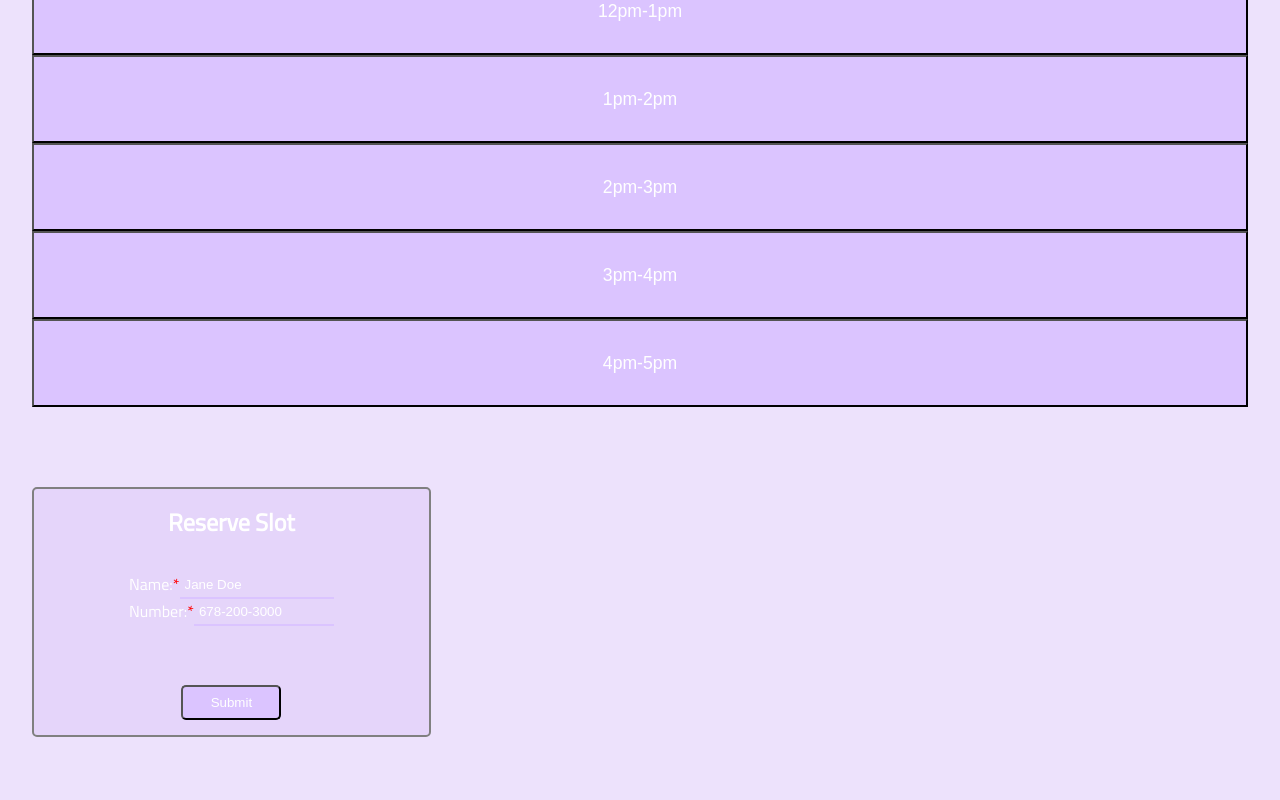
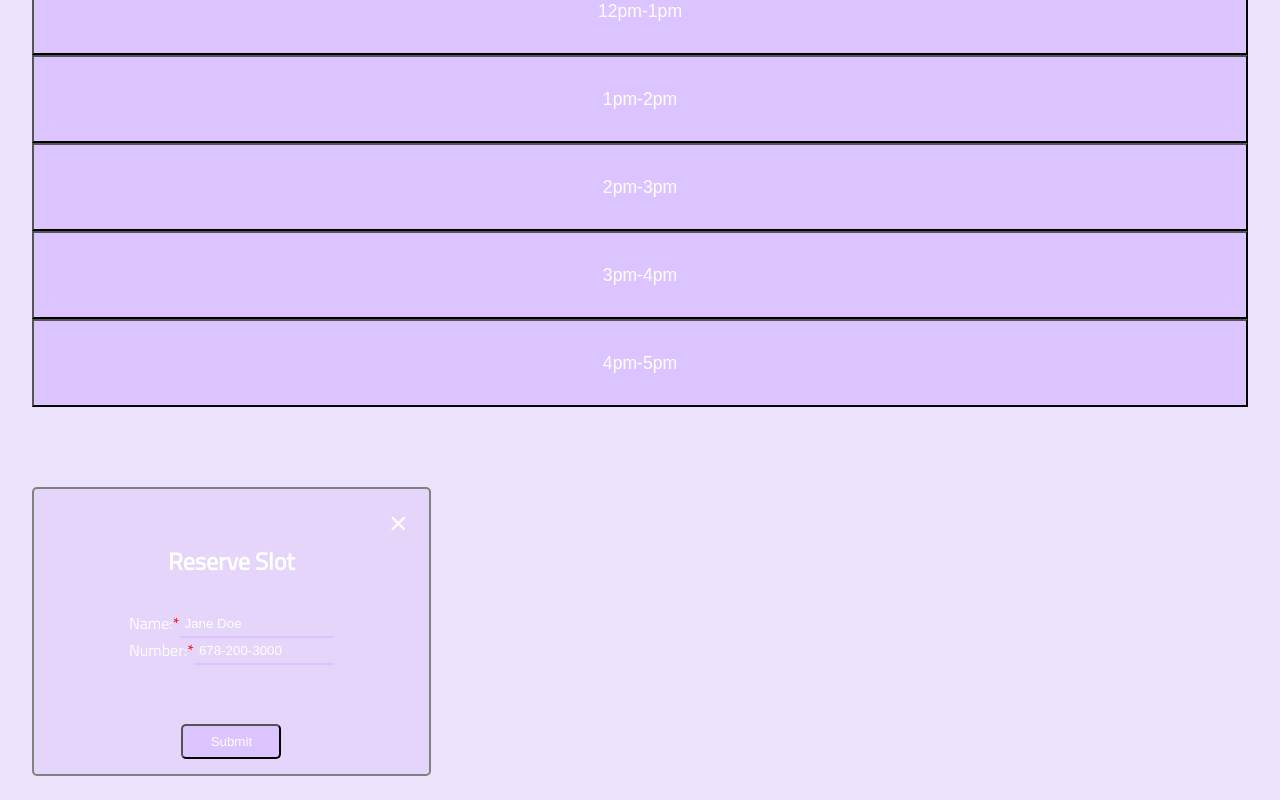
Before and after one commit to NorahJC/appointment-scheduler, a React (Create React App) app: page / in a window 1280 px wide. Shown: the part 491-1291 px from the top of the page. Before the commit the page ends 1252 px from the top, so only its background shows below. Built offline with nearby package versions, Linux system fonts and the light colour scheme.

Commit message:
Added close button

```diff
--- a/src/components/Modal/Modal.js
+++ b/src/components/Modal/Modal.js
@@ -5,6 +5,7 @@ const Modal = () => {
     return (
         <div >
             <form id="modal-cont">
+                <button type="button" class="close" data-dismiss="modal">&times;</button>
                 <h2>Reserve Slot</h2>
                 <div className="label-cont">
                     <label className="mod"> Name:
```
